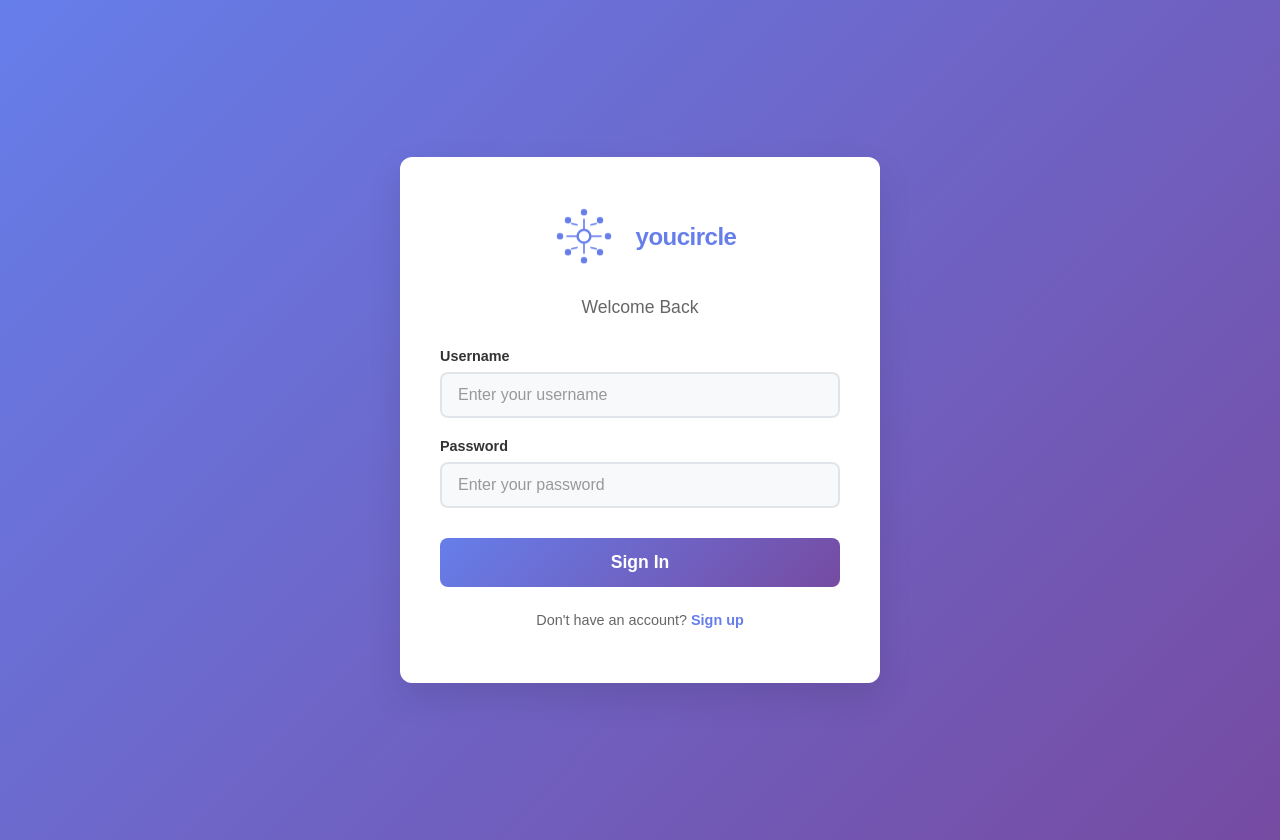
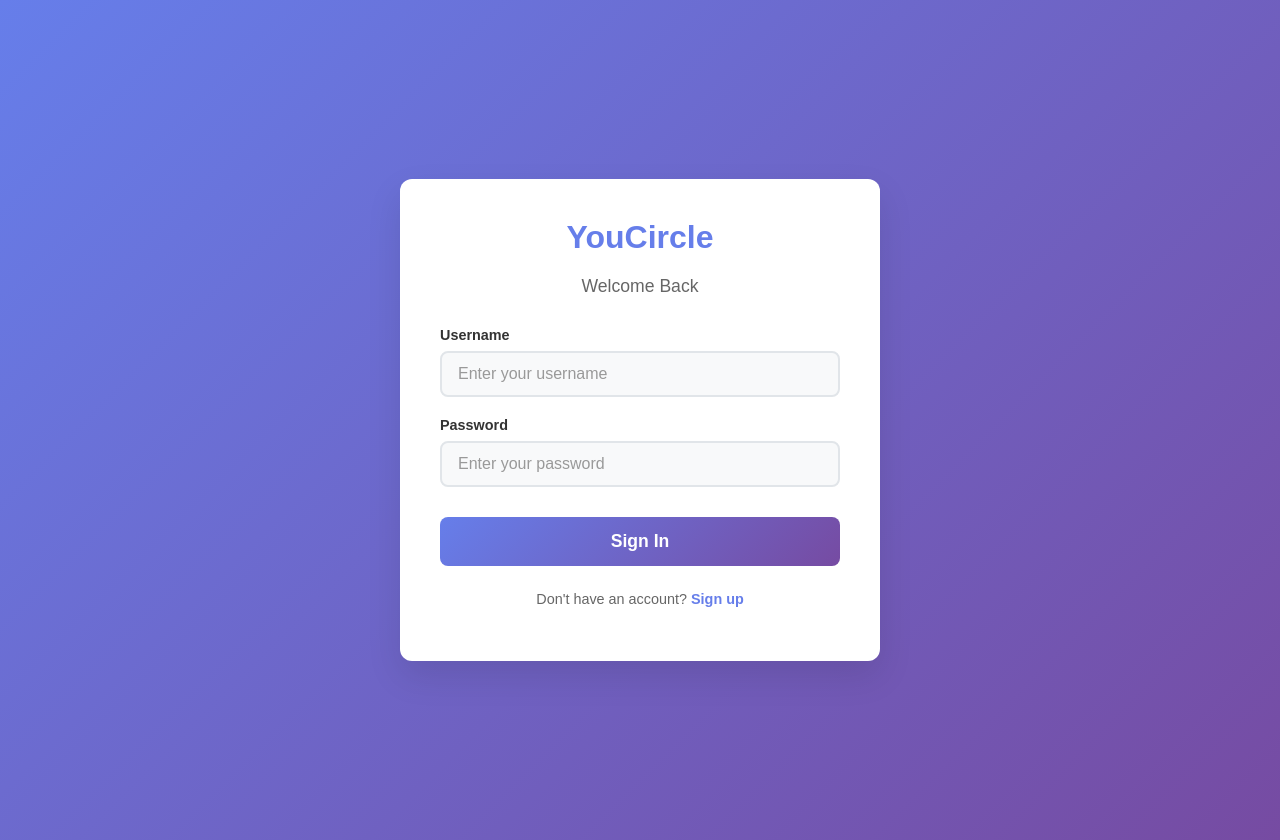
Before and after one commit to sakshambansal03/YouCircle, a React (Create React App) app: page / in a window 1280 px wide. Built offline with nearby package versions, Linux system fonts and the light colour scheme.

Commit message:
Changes to login screen logo

```diff
--- a/src/components/YouCircleLogo.css
+++ /dev/null
@@ -1,44 +0,0 @@
-.logo-container {
-  display: flex;
-  align-items: center;
-  gap: 12px;
-  justify-content: center;
-}
-
-.logo-symbol {
-  flex-shrink: 0;
-}
-
-.logo-text {
-  font-family: 'Arial', sans-serif;
-  font-size: 1.5rem;
-  font-weight: bold;
-  color: #667eea;
-  letter-spacing: -0.5px;
-}
-
-/* Animation for the logo */
-.logo-symbol {
-  animation: logoFloat 3s ease-in-out infinite;
-}
-
-@keyframes logoFloat {
-  0%, 100% {
-    transform: translateY(0px);
-  }
-  50% {
-    transform: translateY(-3px);
-  }
-}
-
-/* Hover effect */
-.logo-container:hover .logo-symbol {
-  animation-play-state: paused;
-  transform: scale(1.05);
-  transition: transform 0.3s ease;
-}
-
-.logo-container:hover .logo-text {
-  color: #764ba2;
-  transition: color 0.3s ease;
-}
--- a/src/components/YouCircleLogo.js
+++ /dev/null
@@ -1,65 +0,0 @@
-import React from 'react';
-import './YouCircleLogo.css';
-
-const YouCircleLogo = ({ size = 60, showText = true, className = '' }) => {
-  return (
-    <div className={`logo-container ${className}`}>
-      <svg
-        width={size}
-        height={size}
-        viewBox="0 0 100 100"
-        className="logo-symbol"
-        xmlns="http://www.w3.org/2000/svg"
-      >
-        {/* Central circle */}
-        <circle
-          cx="50"
-          cy="50"
-          r="8"
-          fill="none"
-          stroke="#667eea"
-          strokeWidth="3"
-        />
-
-        {/* Outer nodes and connections */}
-        {/* Top node */}
-        <circle cx="50" cy="20" r="4" fill="#667eea" />
-        <path d="M 50 28 L 50 42" stroke="#667eea" strokeWidth="2" fill="none" />
-
-        {/* Top-right node */}
-        <circle cx="70" cy="30" r="4" fill="#667eea" />
-        <path d="M 58 36 L 66 34" stroke="#667eea" strokeWidth="2" fill="none" />
-
-        {/* Right node */}
-        <circle cx="80" cy="50" r="4" fill="#667eea" />
-        <path d="M 72 50 L 58 50" stroke="#667eea" strokeWidth="2" fill="none" />
-
-        {/* Bottom-right node */}
-        <circle cx="70" cy="70" r="4" fill="#667eea" />
-        <path d="M 66 66 L 58 64" stroke="#667eea" strokeWidth="2" fill="none" />
-
-        {/* Bottom node */}
-        <circle cx="50" cy="80" r="4" fill="#667eea" />
-        <path d="M 50 72 L 50 58" stroke="#667eea" strokeWidth="2" fill="none" />
-
-        {/* Bottom-left node */}
-        <circle cx="30" cy="70" r="4" fill="#667eea" />
-        <path d="M 34 66 L 42 64" stroke="#667eea" strokeWidth="2" fill="none" />
-
-        {/* Left node */}
-        <circle cx="20" cy="50" r="4" fill="#667eea" />
-        <path d="M 28 50 L 42 50" stroke="#667eea" strokeWidth="2" fill="none" />
-
-        {/* Top-left node */}
-        <circle cx="30" cy="30" r="4" fill="#667eea" />
-        <path d="M 34 34 L 42 36" stroke="#667eea" strokeWidth="2" fill="none" />
-      </svg>
-
-      {showText && (
-        <span className="logo-text">youcircle</span>
-      )}
-    </div>
-  );
-};
-
-export default YouCircleLogo;
--- a/src/components/screens/LoginScreen.css
+++ b/src/components/screens/LoginScreen.css
@@ -22,6 +22,9 @@
     margin-bottom: 20px;
     display: flex;
     justify-content: center;
+    font-size: 2rem;
+    font-weight: 600;
+    color: #667eea;
   }
 
   .login-subtitle {
@@ -29,6 +32,7 @@
     font-size: 1.1rem;
     margin-bottom: 30px;
     font-weight: 400;
+    display: block;
   }
 
   .login-form {
@@ -147,6 +151,9 @@
   display: flex;
   justify-content: center;
   flex: 1;
+  font-size: 2rem;
+  font-weight: 600;
+  color: #667eea;
 }
 
 .signup-title {
--- a/src/components/screens/LoginScreen.js
+++ b/src/components/screens/LoginScreen.js
@@ -1,6 +1,5 @@
 import React, { useState } from 'react';
 import { useNavigate } from 'react-router-dom';
-import YouCircleLogo from '../YouCircleLogo';
 import './LoginScreen.css';
 
 function LoginScreen() {
@@ -42,7 +41,7 @@ function LoginScreen() {
     <div className="login-screen">
       <div className="login-box">
         <div className="logo-section">
-          <YouCircleLogo size={80} showText={true} />
+          YouCircle
         </div>
         <h2 className="login-subtitle">Welcome Back</h2>
         <form onSubmit={handleSubmit} className="login-form">
@@ -83,7 +82,7 @@ function LoginScreen() {
           <div className="signup-box">
             <div className="signup-header">
               <div className="signup-logo-section">
-                <YouCircleLogo size={50} showText={true} />
+                YouCircle
               </div>
               <button className="close-btn" onClick={() => setShowSignup(false)}>×</button>
             </div>
```
